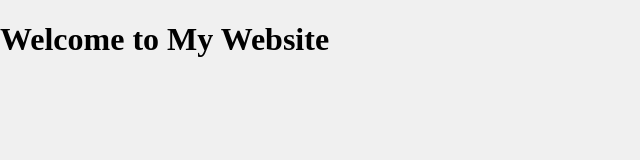
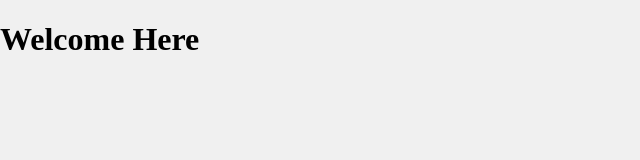
Before and after one commit to EmeritusAli/template, a plain HTML site: page index.html in a window 1280 px wide. Shown: the whole page, without its empty margins (0-640 px from the left). Drawn offline with Linux system fonts and the light colour scheme.

Commit message:
changed title

```diff
--- a/index.html
+++ b/index.html
@@ -7,7 +7,7 @@
     <link rel="stylesheet" href="style.css">
 </head>
 <body>
-    <h1>Welcome to My Website</h1>
+    <h1>Welcome Here</h1>
 
     <!-- Your content goes here -->
 
```
